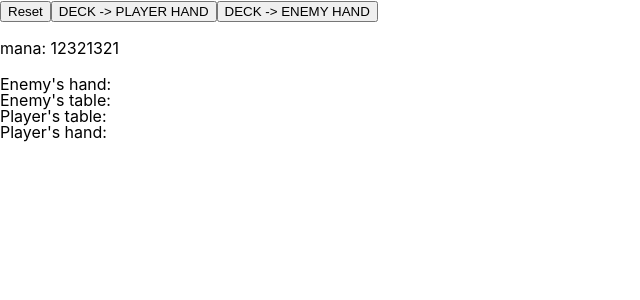
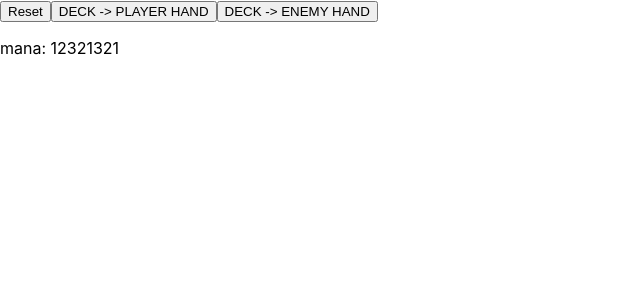
Before and after one commit to leterDieu/DominoReact, a React (Create React App) app: page / in a window 1280 px wide. Shown: the top 300 px of the page, without its empty margins (0-640 px from the left). Built offline with nearby package versions, Linux system fonts and the light colour scheme; the HTML template or start-up script is replaced by a standard one.

Commit message:
fixed the scaling issues

```diff
--- a/src/App.css
+++ b/src/App.css
@@ -1,14 +1,16 @@
 .stdBlock {
-  scale: 0.2;
+  scale: 0.1;
 
   /*change this*/
   margin-top: -200px;
   margin-left: -50px;
-
+  height: 400px;
+  width: 150px;
   display: grid;
   grid-template-columns: 1fr 1fr 1fr 1fr 1fr 1fr;
   grid-gap: 20px;
 }
+
 
 .cardBlock{
   width: 124vmin;
--- a/src/App.js
+++ b/src/App.js
@@ -99,7 +99,7 @@ function App() {
 
         return (
             <div>
-                <p>{name}:</p>
+                {/*<p>{name}:</p>*/}
                 <div className={"stdBlock"}>
                     {container.map(card => (
                         <UltimateCard key={card.id} card={card} func={func}/>))}
```
